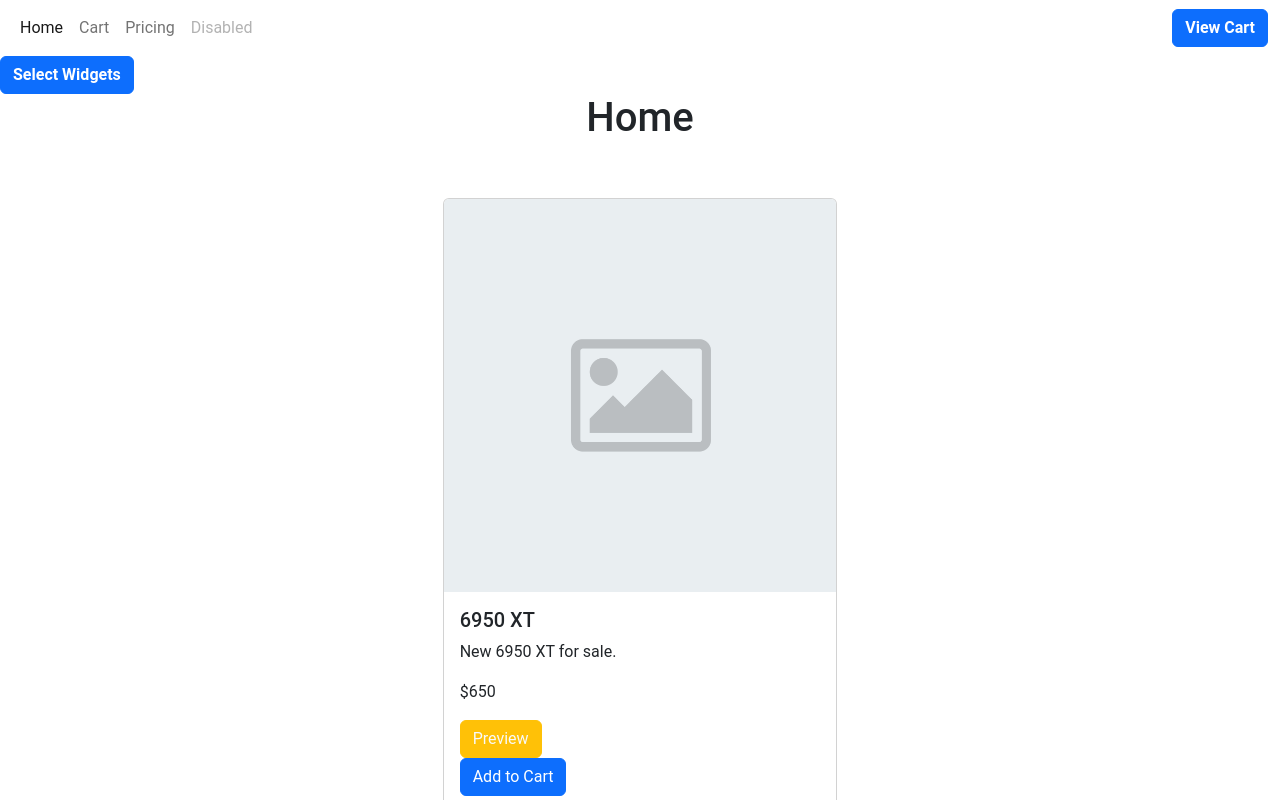
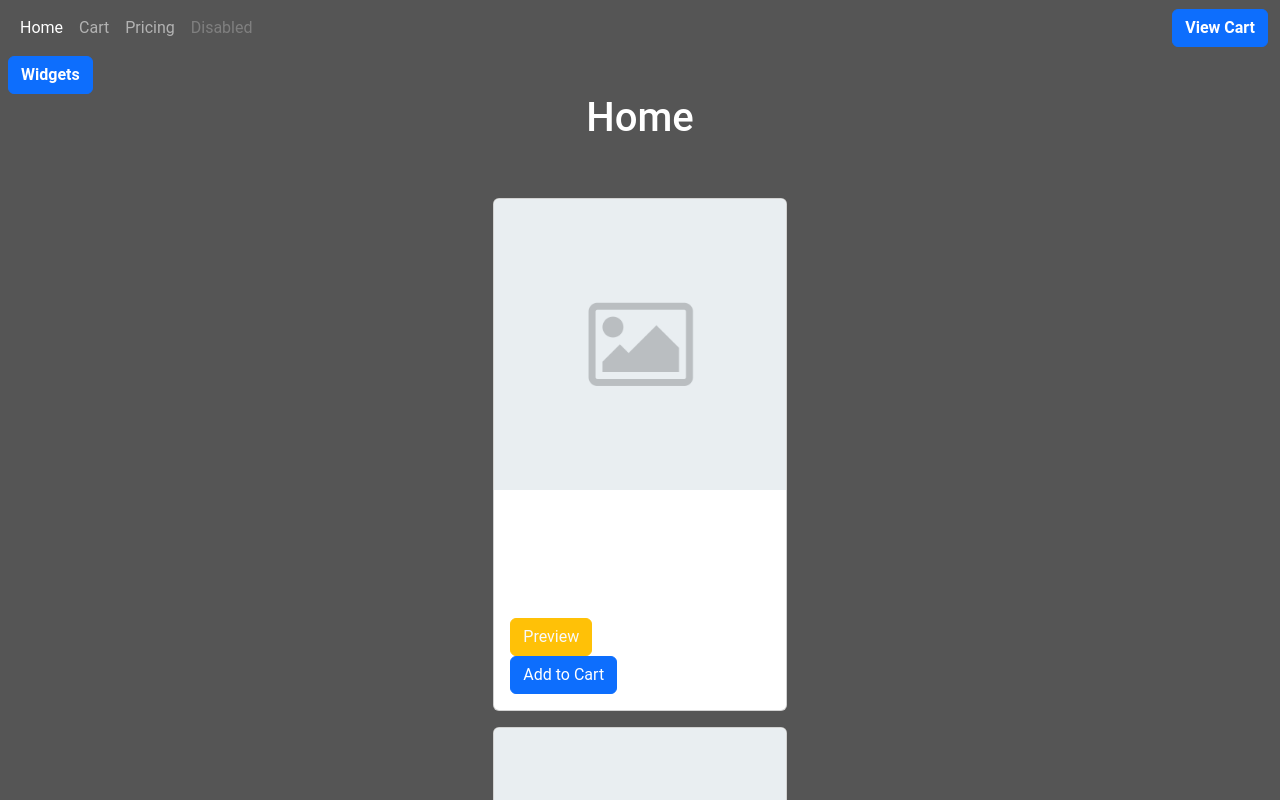
Before and after one commit to rbeazley18/react-dashboard, a Next.js app: page / in a window 1280 px wide. Shown: the top 800 px of the page. Built offline with nearby package versions, Linux system fonts and the light colour scheme.

Commit message:
working on widget menu

```diff
--- a/components/layout.js
+++ b/components/layout.js
@@ -3,11 +3,12 @@ import Widgets from './widgets'
 import { useState } from 'react'
 import { DynamicWidgetMenu } from '../pages'
 export default function Layout({ children }) {
+// import ViewWidgetsButton from './widgetMenu';
 
     return (
         <>
             <Navbar />
-            {/* <Widgets /> */}
+            {/* <ViewWidgetsButton /> */}
             <main>{children}</main>
         </>
     )
--- a/components/navbar.js
+++ b/components/navbar.js
@@ -1,12 +1,13 @@
 import Link from "next/link";
 import { useState, useEffect } from "react";
 import ClientPortal from "./clientPortal";
+import ViewWidgetsButton from "./widgetMenu";
 
 export default function Navbar() {
     return (
-        <nav className="navbar navbar-expand-lg navbar-light">
+        <nav className="navbar navbar-expand-lg navbar-dark">
             <div className="container-fluid">
-                {/* <div>
+                {/* <div className="navbar-widget-btn">
                     <ViewWidgetsButton />
                 </div> */}
                 <button className="navbar-toggler" type="button" data-bs-toggle="collapse" data-bs-target="#navbarNavAltMarkup" aria-controls="navbarNavAltMarkup" aria-expanded="false" aria-label="Toggle navigation">
--- a/components/stocks.js
+++ b/components/stocks.js
@@ -1,5 +1,6 @@
 import { useEffect, useState } from "react";
 // import WidgetSwitch from "./widgetSwitch";
+import ClientPortal from "./clientPortal";
 
 export default function StockWidget() {
     const [stockData, setStockData] = useState([]);
@@ -16,13 +17,15 @@ export default function StockWidget() {
 
     if (switchStatus) {
         return (
-            <div className="card col-md-8 mx-auto p-5" >
+            <div className="p-5" >
                 <h3>Stocks</h3>
                 <StockSwitch
                     switchStatus={switchStatus}
                     setSwitchStatus={setSwitchStatus}
                 />
-                <div>
+                <ClientPortal selector='#widget'>
+                    <div className="row justify-content-end">
+                        <div className="card col-6 p-5">
                             {stockData.length > 0 ? (
                                 <StockDisplay
                                     stockData={stockData}
@@ -36,6 +39,8 @@ export default function StockWidget() {
                             )}
                         </div>
                     </div>
+                </ClientPortal>
+            </div>
         )
     }
 
@@ -43,7 +48,6 @@ export default function StockWidget() {
         <>
             <p>Stocks</p>
             <StockSwitch
-
                 switchStatus={switchStatus}
                 setSwitchStatus={setSwitchStatus}
             />
@@ -87,7 +91,7 @@ function StockSearch({ stockData, setStockData }) {
 
     return (
         <div>
-            <h3>Search Stocks</h3>
+            <h6 className="m-3">Search Stocks</h6>
             <form onSubmit={handleSubmit} className="input-group">
                 <input type="text" id="stock" name="stock" className="form-control" placeholder="Stock..." required />
                 <button className="btn btn-primary" type="submit">Submit</button>
--- a/components/weather.js
+++ b/components/weather.js
@@ -1,5 +1,6 @@
 import { useEffect, useState } from "react";
 // import WidgetSwitch from "./widgetSwitch";
+import ClientPortal from "./clientPortal";
 
 export default function WeatherWidget() {
     const [weatherData, setWeatherData] = useState([]);
@@ -17,13 +18,15 @@ export default function WeatherWidget() {
 
     if (switchStatus) {
         return (
-            <div className="card col-md-8 mx-auto p-5" >
+            <div className="p-5" >
                 <h3>Weather</h3>
                 <WeatherSwitch
                     setSwitchStatus={setSwitchStatus}
                     switchStatus={switchStatus}
                 />
-                <div>
+                <ClientPortal selector='#widget'>
+                    <div className="row justify-content-end">
+                        <div className="card col-6 p-5">
                             {weatherData.length > 0 ? (
                                 <WeatherDisplay
                                     weatherData={weatherData}
@@ -36,6 +39,8 @@ export default function WeatherWidget() {
                                 />
                             )}
                         </div>
+                    </div>
+                </ClientPortal>
             </div>
         )
     }
@@ -87,7 +92,7 @@ function WeatherSearch({ weatherData, setWeatherData }) {
 
     return (
         <div>
-            <h3>Search Weather</h3>
+            <h6 className="m-3">Search Weather</h6>
             <form onSubmit={handleSubmit} className="input-group">
                 <input type="text" id="city" name="city" className="form-control" placeholder="City..." required />
                 <button className="btn btn-primary" type="submit">Submit</button>
--- a/components/widgetMenu.js
+++ b/components/widgetMenu.js
@@ -11,16 +11,20 @@ export default function ViewWidgetsButton() {
 
     return (
         <>
-            <button type="button" onClick={() => setMenuOpen(true)} className="btn btn-primary fw-bold">Select Widgets</button>
+            {!menuOpen && (<button type="button" onClick={() => setMenuOpen(true)} className="btn btn-primary fw-bold">Widgets</button>)}
             {menuOpen && (
                 <ClientPortal selector="#widget-menu">
-                    <div className="container mr-auto widget-menu border">
-                        <div>
-                            <Widgets />
+                    <div className="container h-100 widget-menu border">
+
+                        <div className="row justify-content-end">
+                            <button className="btn-close btn-close-white p-0 m-1 close-button" type="button" onClick={() => setMenuOpen(false)} aria-label="Close">
+                            </button>
                         </div>
-                        <button className="btn btn-danger" type="button" onClick={() => setMenuOpen(false)}>
-                            Close Menu
-                        </button>
+                        <div className="row">
+                            <div className="col-2">
+                                <Widgets />
+                            </div>
+                        </div>
                     </div>
                 </ClientPortal>
             )}
--- a/pages/_app.js
+++ b/pages/_app.js
@@ -15,6 +15,7 @@ export default function App({ Component, pageProps }) {
             />
             <Layout>
             <div id='widget-menu'/>
+            <div id='widget'/>
                 <Component {...pageProps} />
             </Layout>
         </>
--- a/pages/_document.js
+++ b/pages/_document.js
@@ -11,7 +11,6 @@ export default function Document() {
             </Head>
             <body>
                 <Main />
-
                 <NextScript />
             </body>
         </Html>
--- a/pages/index.js
+++ b/pages/index.js
@@ -9,10 +9,6 @@ import WidgetMenu from '../components/widgetMenu';
 import dynamic from "next/dynamic";
 import ViewWidgetsButton from '../components/widgetMenu';
 
-// export const DynamicWidgetMenu = dynamic(() => import('../components/widgetMenu'), {
-//     ssr: false,
-// })
-
 export default function Home() {
     return (
         <>
@@ -21,7 +17,9 @@ export default function Home() {
                 <meta name="description" content="Your shopping items." />
             </Head>
             <main>
-                <ViewWidgetsButton />
+                <div className="navbar-widget-btn mx-2">
+                    <ViewWidgetsButton />
+                </div>
                 <div className='text-center home'>
                     <h1>Home</h1>
                 </div>
@@ -39,7 +37,7 @@ function ProductCard({ items }) {
 
     return (
         items.map(item =>
-            <div className="row row-cols-2 row-cols-md-3 g-4 justify-content-center" key={item.name}>
+            <div className="row mx-auto row-cols-2 row-cols-md-3 g-4 justify-content-center product-card" key={item.name}>
                 <div className="col">
                     <div className="card m-2">
                         <Image src={item.img} className="card-img-top" width={100} height={100} quality={100} alt="default image" />
--- a/styles/globals.css
+++ b/styles/globals.css
@@ -1,6 +1,6 @@
 html,
 body {
-  font-family: 'Roboto', sans-serif;
+    font-family: 'Roboto', sans-serif;
 }
 
 img {
@@ -16,4 +16,19 @@ img {
 .widget-menu {
     position: absolute;
     width: auto;
+
+    /* z-index: -1; */
 }
+
+.navbar-widget-btn {
+    position: relative;
+}
+
+body {
+    background-color: rgb(85, 85, 85);
+    color: white;
+}
+
+.product-card {
+    max-width: 1000px;
+}
```
Lines whose indentation alone changed are shown as unchanged.
